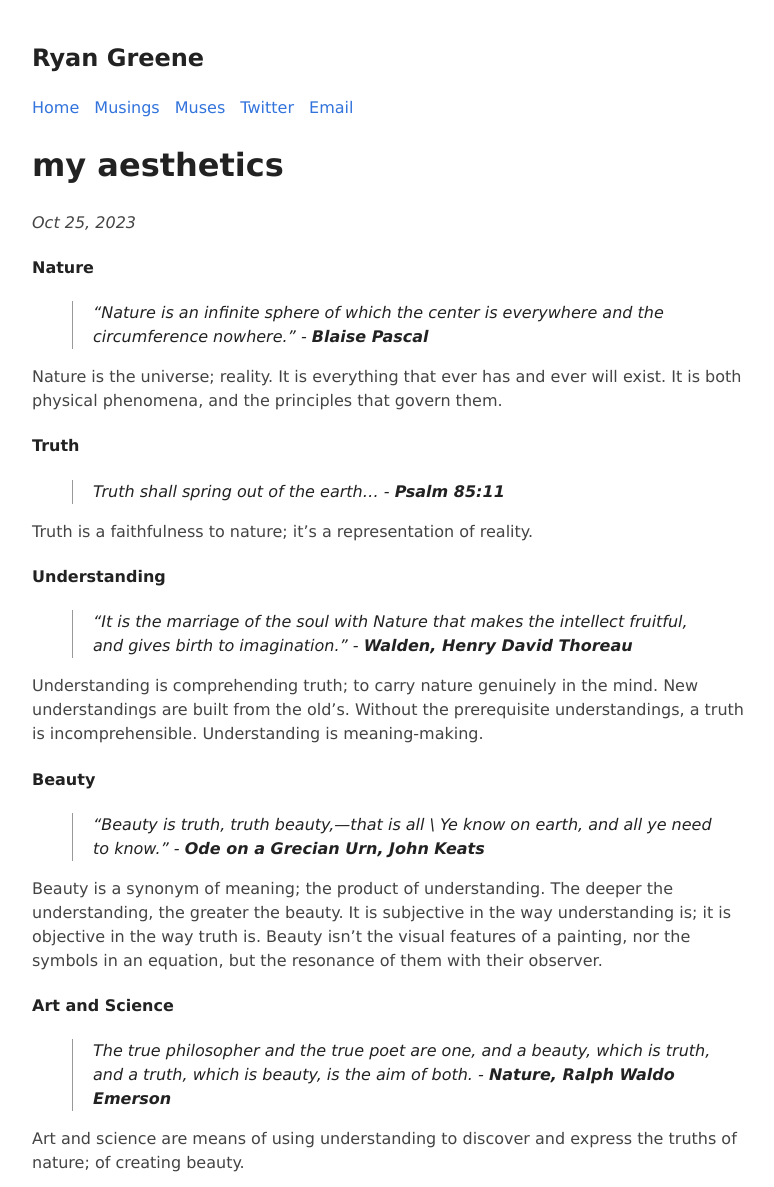
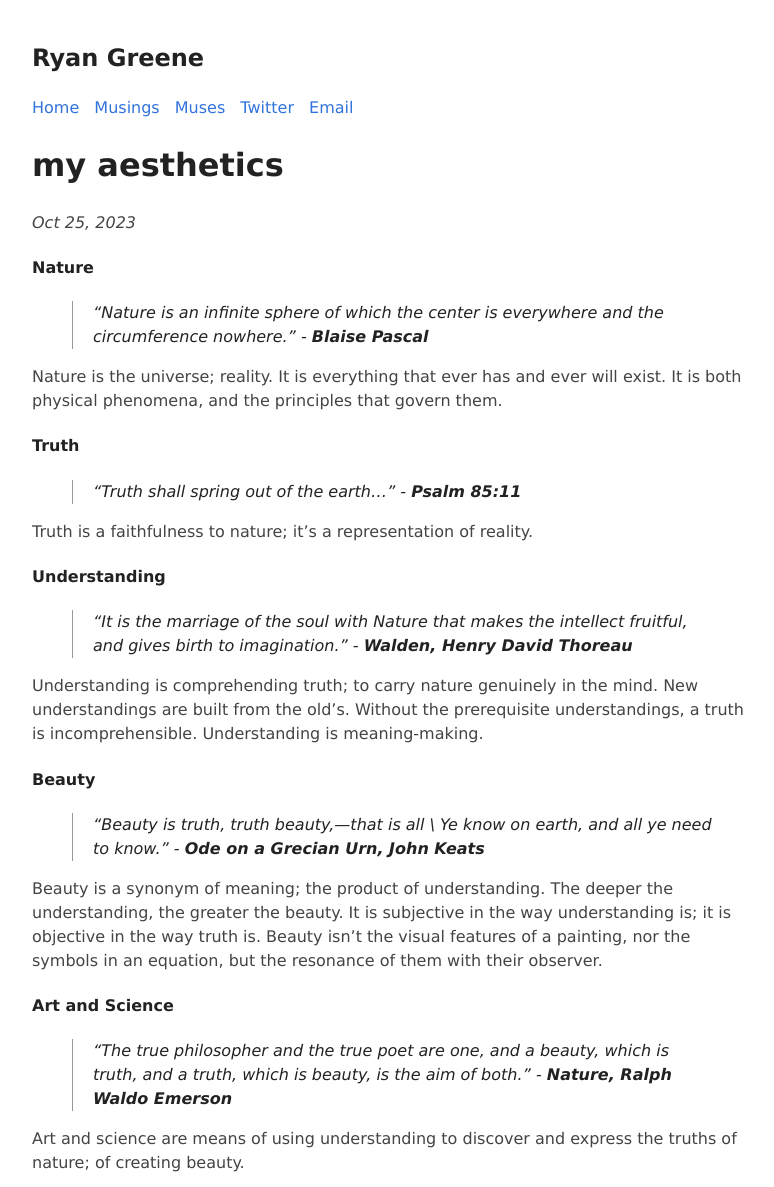
Before and after one commit to Rabrg/rabrg.github.io, a Jekyll site: the page built from _posts/2023-10-25-my-aesthetics.md, in a window 1280 px wide, cut to the strip 0-1187 px from the top of the page. Shown: the whole strip, without its empty margins (248-1022 px from the left). Built offline with Jekyll 4.4.1, drawn with Linux system fonts in a browser that asks for light colours.

Commit message:
quotations

```diff
--- a/_posts/2023-10-25-my-aesthetics.md
+++ b/_posts/2023-10-25-my-aesthetics.md
@@ -15,7 +15,7 @@ Nature is the universe; reality. It is everything that ever has and ever will ex
 
 #### Truth
 
-> Truth shall spring out of the earth... - **Psalm 85:11**
+> "Truth shall spring out of the earth..." - **Psalm 85:11**
 
 Truth is a faithfulness to nature; it’s a representation of reality.
 
@@ -33,6 +33,6 @@ Beauty is a synonym of meaning; the product of understanding. The deeper the und
 
 #### Art and Science
 
-> The true philosopher and the true poet are one, and a beauty, which is truth, and a truth, which is beauty, is the aim of both. - **Nature, Ralph Waldo Emerson**
+> "The true philosopher and the true poet are one, and a beauty, which is truth, and a truth, which is beauty, is the aim of both." - **Nature, Ralph Waldo Emerson**
 
 Art and science are means of using understanding to discover and express the truths of nature; of creating beauty.
```
